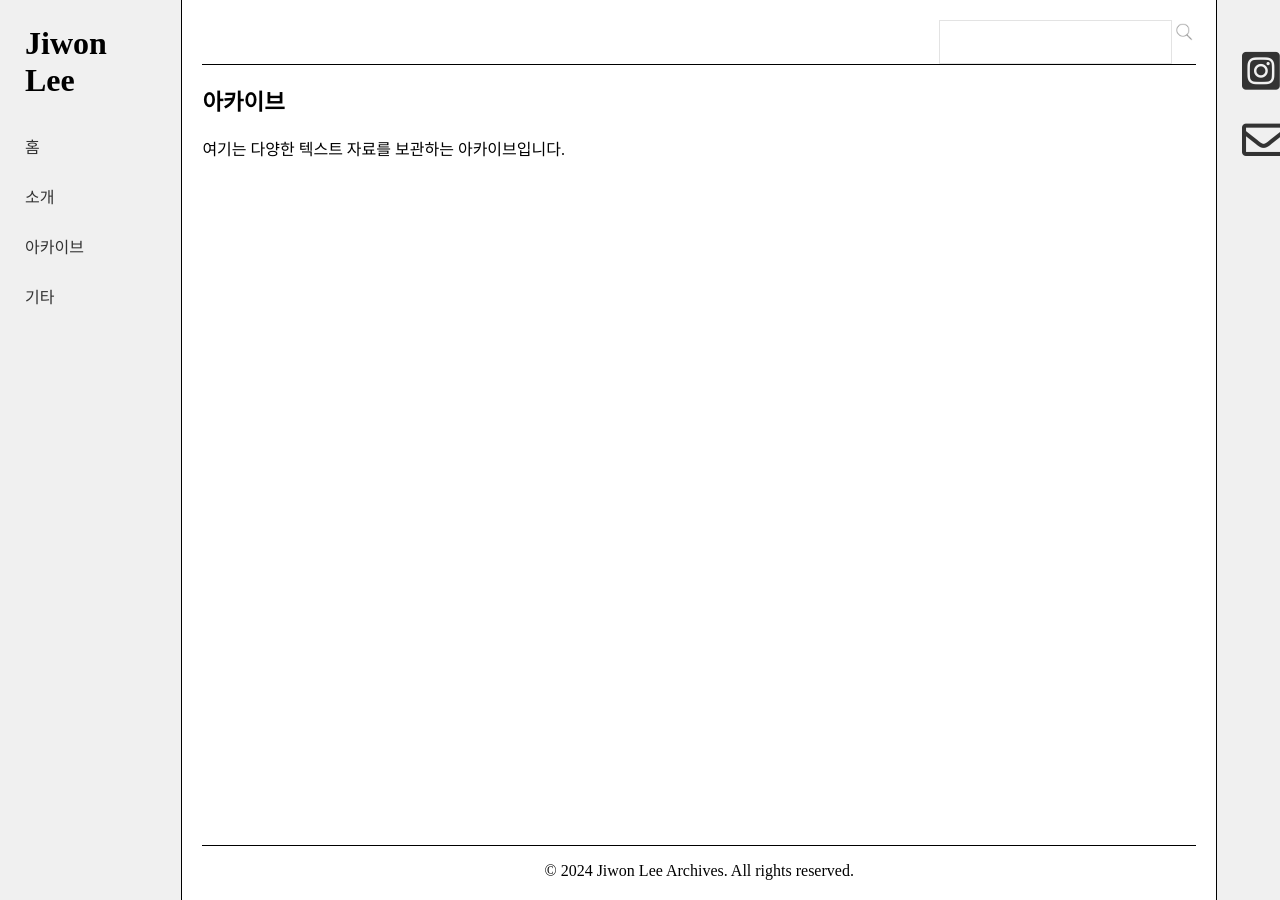
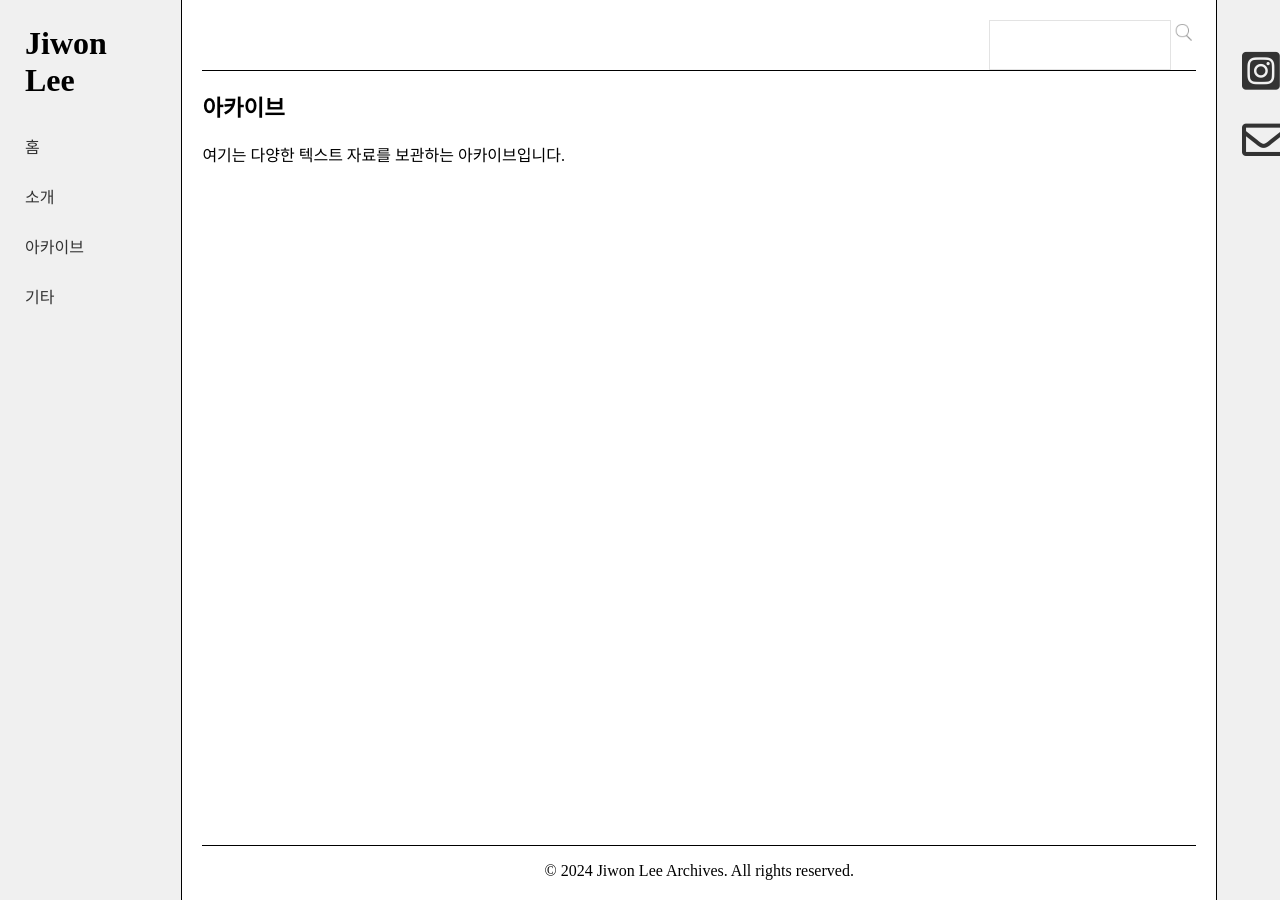
Before and after one commit to LfayeJ/archives, a Jekyll site: the page built from index.html, in a window 1280 px wide. Built offline with Jekyll 4.4.1, drawn with Linux system fonts in a browser that asks for light colours; nearby versions of some CDN libraries; some web fonts are replaced; a script that is not in the unit is left out.

Commit message:
Update tipuesearch.css

```diff
--- a/assets/tipuesearch/css/tipuesearch.css
+++ b/assets/tipuesearch/css/tipuesearch.css
@@ -12,8 +12,9 @@ http://www.tipue.com/search
 #tipue_search_input
 {
      color: #333;
-     max-width: 210px;
-	padding: 12px;
+     max-width: 150px;
+     max-height: 20px;
+	padding: 15px;
 	border: 1px solid #e3e3e3;
 	border-radius: 0;
 	-moz-appearance: none;
@@ -24,8 +25,9 @@ http://www.tipue.com/search
 }
 .tipue_search_icon
 {
-     width: 24px;
-     height: 24px;
+     width: 25px;
+     height: 25px;
+     margin-bottom: 1rem;
 }
 .tipue_search_left
 {
```
